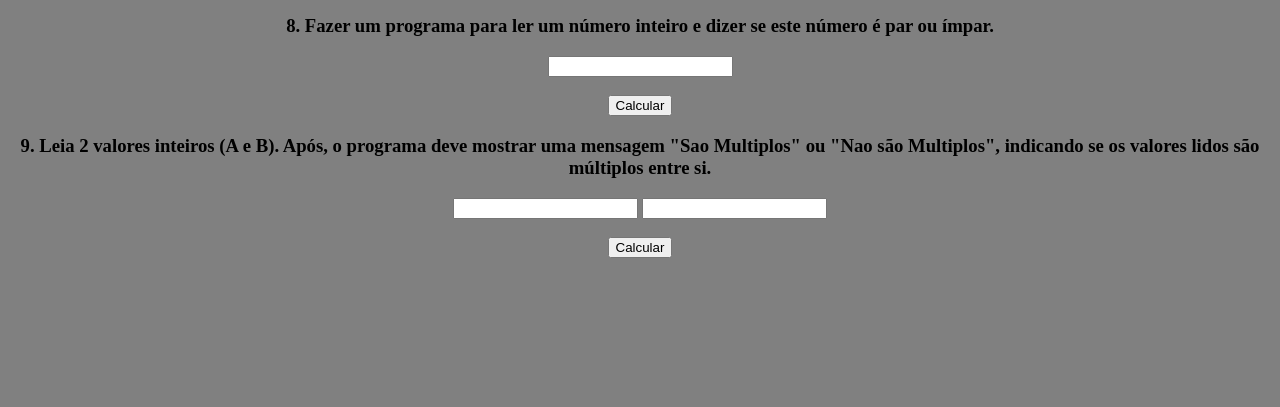
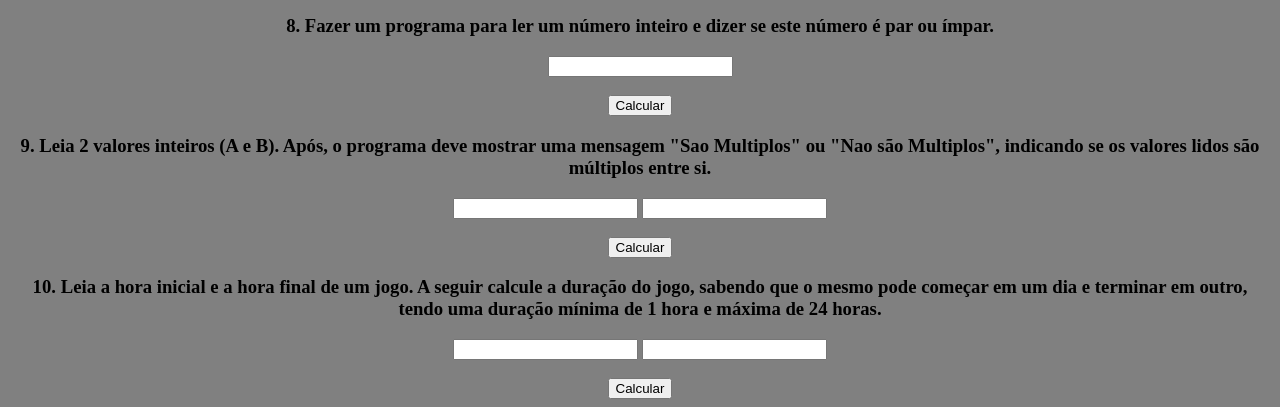
Before and after one commit to ThalesChamone/PHP, a PHP site: page /lista02.php in a window 1280 px wide. Shown: the part 1109-1516 px from the top of the page. Before the commit the page ends 1366 px from the top, so only its background shows below. Run offline with PHP 8.4, Linux system fonts and the light colour scheme.

Commit message:
Add atv 10

```diff
--- a/lista02.php
+++ b/lista02.php
@@ -242,11 +242,33 @@
     }
     ?>
 
+    <h3>10. Leia a hora inicial e a hora final de um jogo. A seguir calcule a
+        duração do jogo, sabendo que o mesmo pode começar em um dia e terminar em
+        outro, tendo uma duração mínima de 1 hora e máxima de 24 horas.</h3>
+    <form action="<?= $_SERVER['PHP_SELF']; ?> #10" id="10" method="POST">
+        <input type="number" name="horaInicial" id="">
+        <input type="number" name="HoraFinal" id="">
+        <br>
+        <br>
+        <button type="submit">Calcular</button>
+    </form>
 
+    <?php
+    if (isset($_POST['horaInicial'], $_POST['HoraFinal'])) {
+        $horaInicial = $_POST['horaInicial'];
+        $horaFinal = $_POST['HoraFinal'];
+        $duracaoHora;
 
+        if ($horaFinal > $horaInicial || $horaFinal >= $horaInicial) {
+            $duracaoHora = $horaFinal - $horaInicial;
+        } elseif ($horaFinal == $horaInicial) {
+            $duracaoHora = 24;
+        } elseif ($horaFinal < $horaInicial) {
+            $duracaoHora = $horaFinal + (24 - $horaInicial);
+        }
 
-
-
+        printf("O jogo durou %u horas", $duracaoHora);
+    }
+    ?>
 </body>
-
 </html>
```
